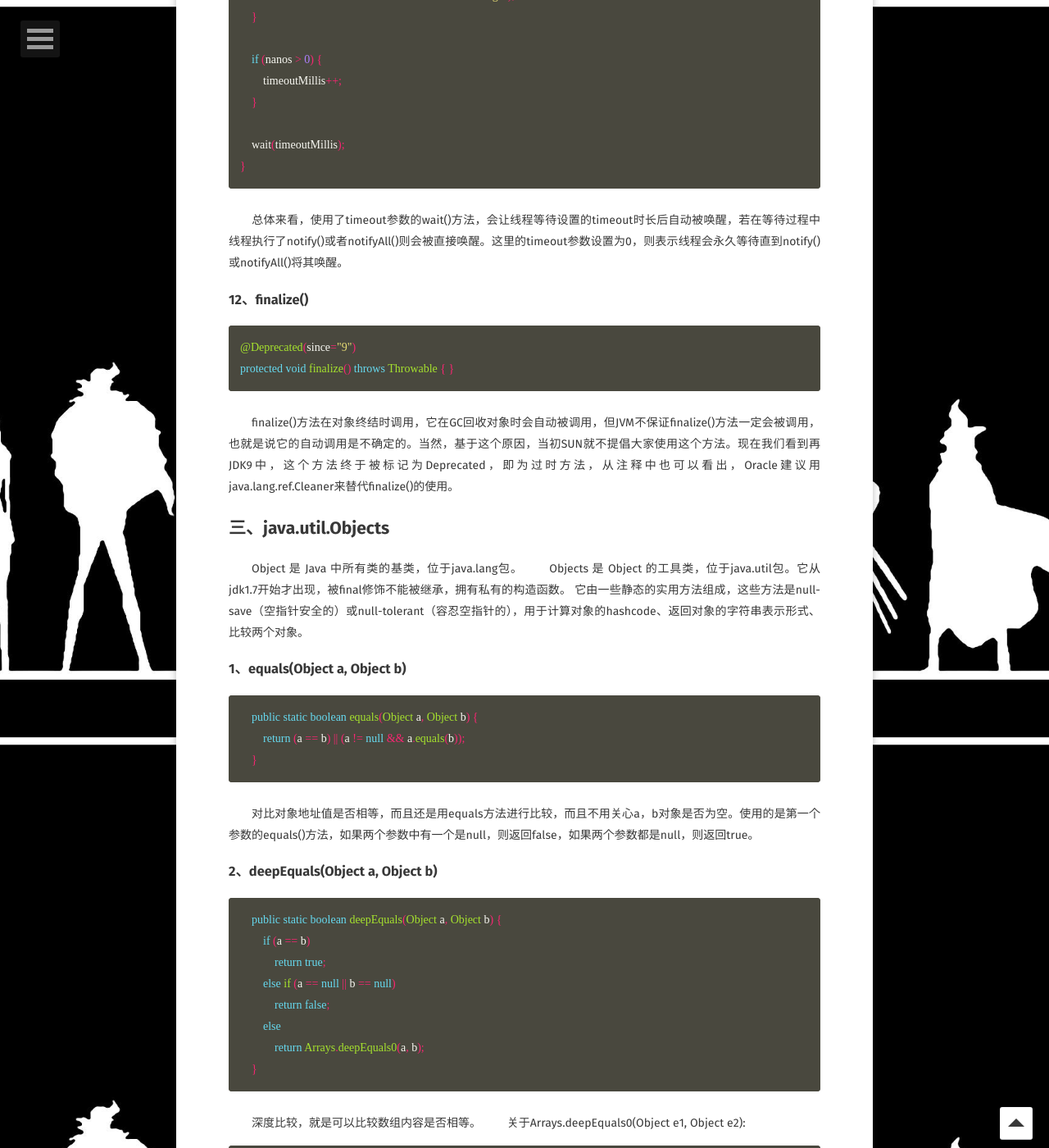
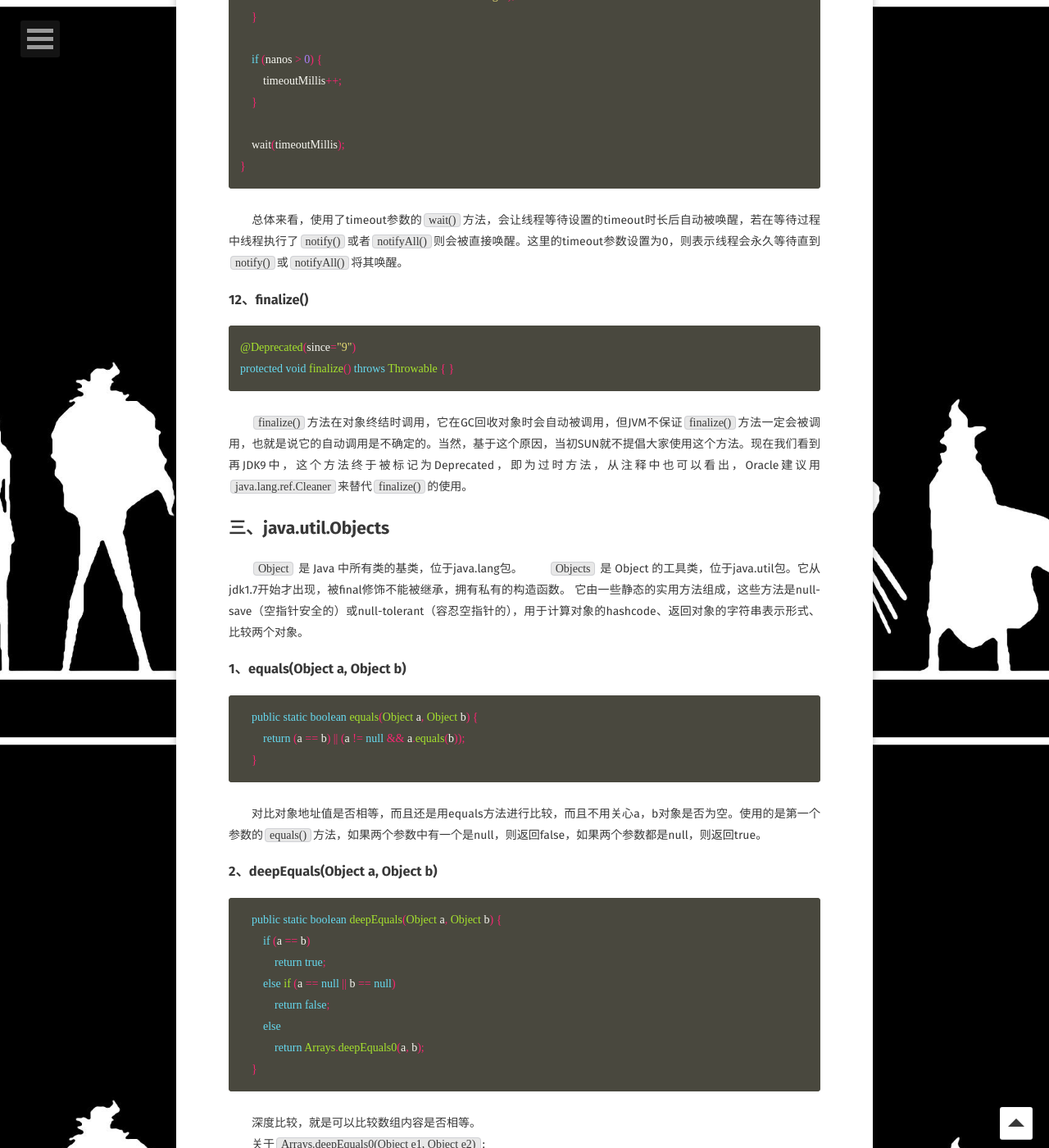
Before and after one commit to MrTerrorist/MrTerrorist.github.io, a Jekyll site: the page built from _posts/2018-10-21-java-object.md, in a window 1280 px wide and 1400 px high, scrolled down 9036 px. Shown: the whole window at 82% size. Built offline with Jekyll 4.4.1, drawn with Linux system fonts in a browser that asks for light colours; some web fonts are replaced; some of the changed text lies outside the part shown.

Commit message:
Update _posts/2018-10-21-java-object.md

```diff
--- a/_posts/2018-10-21-java-object.md
+++ b/_posts/2018-10-21-java-object.md
@@ -122,7 +122,7 @@
 ### 3、Object()
 &emsp;&emsp;在类定义过程中，对于未定义构造函数的类，默认会有一个无参数的构造函数，Object类作为所有类的基类，当然也会有自己的构造方法。
 ### 4、getClass()
-&emsp;&emsp;与registerNatives()一样，getClass()也是一个native方法，自然我们还得从Object.c中去寻找痕迹。
+&emsp;&emsp;与`registerNatives()`一样，`getClass()`也是一个native方法，自然我们还得从Object.c中去寻找痕迹。
 &emsp;&emsp;它的实现在jni.cpp中：
 ~~~ c++
 JNI_ENTRY(jclass, jni_GetObjectClass(JNIEnv *env, jobject obj))
@@ -138,7 +138,7 @@
   return ret;
 JNI_END
 ~~~
-&emsp;&emsp;可以看到JVM返回了对象运行时的类。GetClass()是一个类的实例所具备的方法，它是在运行时才确定的，所以若此时实例终止了，则会抛出空指针异常。
+&emsp;&emsp;可以看到JVM返回了对象运行时的类。`getClass()`是一个类的实例所具备的方法，它是在运行时才确定的，所以若此时实例终止了，则会抛出空指针异常。
 ### 5、hashCode()
 &emsp;&emsp;它定义在Object.c的JNINativeMethod数组里，它的函数指针指向了JVM_IHashCode。最终hash是从markOop对象的hash()方法中获取的，这个方法的实现在hotspot\src\share\vm\oops\markOop.hpp中：
 ~~~ c++
@@ -156,7 +156,7 @@
 }
 ~~~
 
-&emsp;&emsp;equals()方法用于比较其他对象与本对象是否等同，它适用于非空对象之间的对比。从它的注释来看，它拥有以下这几个特性（自反性、对称性、传递性、一致性、非空性）：
+&emsp;&emsp;`equals()`方法用于比较其他对象与本对象是否等同，它适用于非空对象之间的对比。从它的注释来看，它拥有以下这几个特性（自反性、对称性、传递性、一致性、非空性）：
 - It is reflexive: for any non-null reference value x, x.equals(x) should return true.
 - It is symmetric: for any non-null reference values x and y, x.equals(y) should return true if and only if y.equals(x) returns true.
 - It is transitive: for any non-null reference values x, y, and z, if x.equals(y) returns true and y.equals(z) returns true, then x.equals(z) should return true.
@@ -209,7 +209,7 @@
     return getClass().getName() + "@" + Integer.toHexString(hashCode());
 }
 ~~~
-&emsp;&emsp;getName()方法位于java.lang.Class类中：
+&emsp;&emsp;`getName()`方法位于java.lang.Class类中：
 ~~~ java
 public String getName() {
     String name = this.name;
@@ -220,11 +220,11 @@
 private transient String name;
 private native String getName0();
 ~~~
-&emsp;&emsp;java.lang.Integer.toHexString() 方法返回为无符号整数基数为16的整数参数的字符串表示形式。
+&emsp;&emsp;`java.lang.Integer.toHexString()` 方法返回为无符号整数基数为16的整数参数的字符串表示形式。
 ### 9、notify()
-&emsp;&emsp;这个方法用来唤醒一个在当前对象监视器（monitor）里的正等待唤醒的线程，而且notify()只能在本身拥有对应对象监视器的对象上去调用，获得对象本身的监视器有三种途径：从执行该对象的同步方法中获取、从执行该对象的同步块中获取、从执行类的静态同步方法中获取。
+&emsp;&emsp;这个方法用来唤醒一个在当前对象监视器（monitor）里的正等待唤醒的线程，而且`notify()`只能在本身拥有对应对象监视器的对象上去调用，获得对象本身的监视器有三种途径：从执行该对象的同步方法中获取、从执行该对象的同步块中获取、从执行类的静态同步方法中获取。
 &emsp;&emsp;从源码分析，我们依然还是在Object.c中可以找到它的定义，同样在JNINativeMethod数组里，它的函数指针指向JVM_MonitorNotify。
-&emsp;&emsp;通过ObjectSynchronizer::inflate()方法获得了objectMonitor对象，执行其中的notify()方法：
+&emsp;&emsp;通过`ObjectSynchronizer::inflate()`方法获得了objectMonitor对象，执行其中的notify()方法：
 
 ~~~ c++
 // Consider: a not-uncommon synchronization bug is to use notify() when
@@ -252,8 +252,8 @@
 ~~~
 
 ### 10、notifyAll()
-&emsp;&emsp;与notify()方法类似，notifyAll()方法也是唤醒线程，但它唤醒的是全部等待唤醒的线程。
-&emsp;&emsp;通过ObjectSynchronizer::inflate()方法获得了objectMonitor对象，执行其中的notifyAll()方法：
+&emsp;&emsp;与`notify()`方法类似，`notifyAll()`方法也是唤醒线程，但它唤醒的是全部等待唤醒的线程。
+&emsp;&emsp;通过`ObjectSynchronizer::inflate()`方法获得了objectMonitor对象，执行其中的`notifyAll()`方法：
 ~~~ c++
 // The current implementation of notifyAll() transfers the waiters one-at-a-time
 // from the waitset to the EntryList. This could be done more efficiently with a
@@ -302,17 +302,17 @@
     wait(timeoutMillis);
 }
 ~~~
-&emsp;&emsp;总体来看，使用了timeout参数的wait()方法，会让线程等待设置的timeout时长后自动被唤醒，若在等待过程中线程执行了notify()或者notifyAll()则会被直接唤醒。这里的timeout参数设置为0，则表示线程会永久等待直到notify()或notifyAll()将其唤醒。
+&emsp;&emsp;总体来看，使用了timeout参数的`wait()`方法，会让线程等待设置的timeout时长后自动被唤醒，若在等待过程中线程执行了`notify()`或者`notifyAll()`则会被直接唤醒。这里的timeout参数设置为0，则表示线程会永久等待直到`notify()`或`notifyAll()`将其唤醒。
 ### 12、finalize()
 ~~~ java
 @Deprecated(since="9")
 protected void finalize() throws Throwable { }
 ~~~
-&emsp;&emsp;finalize()方法在对象终结时调用，它在GC回收对象时会自动被调用，但JVM不保证finalize()方法一定会被调用，也就是说它的自动调用是不确定的。当然，基于这个原因，当初SUN就不提倡大家使用这个方法。现在我们看到再JDK9中，这个方法终于被标记为Deprecated，即为过时方法，从注释中也可以看出，Oracle建议用java.lang.ref.Cleaner来替代finalize()的使用。
+&emsp;&emsp;`finalize()`方法在对象终结时调用，它在GC回收对象时会自动被调用，但JVM不保证`finalize()`方法一定会被调用，也就是说它的自动调用是不确定的。当然，基于这个原因，当初SUN就不提倡大家使用这个方法。现在我们看到再JDK9中，这个方法终于被标记为Deprecated，即为过时方法，从注释中也可以看出，Oracle建议用`java.lang.ref.Cleaner`来替代`finalize()`的使用。
 
 ## 三、java.util.Objects
-&emsp;&emsp;Object 是 Java 中所有类的基类，位于java.lang包。
-&emsp;&emsp;Objects 是 Object 的工具类，位于java.util包。它从jdk1.7开始才出现，被final修饰不能被继承，拥有私有的构造函数。
+&emsp;&emsp;`Object` 是 Java 中所有类的基类，位于java.lang包。
+&emsp;&emsp;`Objects` 是 Object 的工具类，位于java.util包。它从jdk1.7开始才出现，被final修饰不能被继承，拥有私有的构造函数。
 它由一些静态的实用方法组成，这些方法是null-save（空指针安全的）或null-tolerant（容忍空指针的），用于计算对象的hashcode、返回对象的字符串表示形式、比较两个对象。
 ### 1、equals(Object a, Object b)
 ~~~ java
@@ -320,7 +320,7 @@
         return (a == b) || (a != null && a.equals(b));
     }
 ~~~
-&emsp;&emsp;对比对象地址值是否相等，而且还是用equals方法进行比较，而且不用关心a，b对象是否为空。使用的是第一个参数的equals()方法，如果两个参数中有一个是null，则返回false，如果两个参数都是null，则返回true。
+&emsp;&emsp;对比对象地址值是否相等，而且还是用equals方法进行比较，而且不用关心a，b对象是否为空。使用的是第一个参数的`equals()`方法，如果两个参数中有一个是null，则返回false，如果两个参数都是null，则返回true。
 
 ### 2、deepEquals(Object a, Object b)
 ~~~ java
@@ -334,7 +334,7 @@
     }
 ~~~
 &emsp;&emsp;深度比较，就是可以比较数组内容是否相等。
-&emsp;&emsp;关于Arrays.deepEquals0(Object e1, Object e2):
+&emsp;&emsp;关于`Arrays.deepEquals0(Object e1, Object e2)`:
 ~~~ java
     static boolean deepEquals0(Object e1, Object e2) {
         assert e1 != null;
@@ -406,8 +406,8 @@
     .
     .
 ~~~
-+ 如果参数是Object类型的数组，则调用Arrays.deepEquals方法，在参数数组的循环中，递归调用deepEquals0，直到出现不相同的元素，或者循环结束；
-+ 如果参数是基本类型的数组，则根据该类型调用Arrays.equals方法。Arrays工具类依照八种基本类型对equals方法做了重载。
++ 如果参数是Object类型的数组，则调用`Arrays.deepEquals`方法，在参数数组的循环中，递归调用`deepEquals0`，直到出现不相同的元素，或者循环结束；
++ 如果参数是基本类型的数组，则根据该类型调用`Arrays.equals`方法。Arrays工具类依照八种基本类型对equals方法做了重载。
 
 ### 3、hashCode(Object o)
 ~~~ java
@@ -415,7 +415,31 @@
         return o != null ? o.hashCode() : 0;
     }
 ~~~
-&emsp;&emsp;返回一个整型数值，表示该对象的哈希码值。若参数对象为空，则返回整数0；若不为空，则直接调用了Object.hashCode方法。
+&emsp;&emsp;返回一个整型数值，表示该对象的哈希码值。若参数对象为空，则返回整数0；若不为空，则直接调用了`Object.hashCode`方法。
+
+### 4、hash(Object... values)
+~~~ java
+    public static int hash(Object... values) {
+        return Arrays.hashCode(values);
+    }
+~~~
+&emsp;&emsp;为一系列的输入值生成哈希码，该方法的参数是可变参数。它是将所有的输入值都放到一个数组，然后调用`Arrays.hashCode(Object[])`方法来实现哈希码的生成。
+~~~ java
+    public static int hashCode(Object a[]) {
+        if (a == null)
+            return 0;
+
+        int result = 1;
+
+        for (Object element : a)
+            result = 31 * result + (element == null ? 0 : element.hashCode());
+
+        return result;
+    }
+~~~
+
+
+
 
 ### 附完整代码:
 ~~~ java
```
